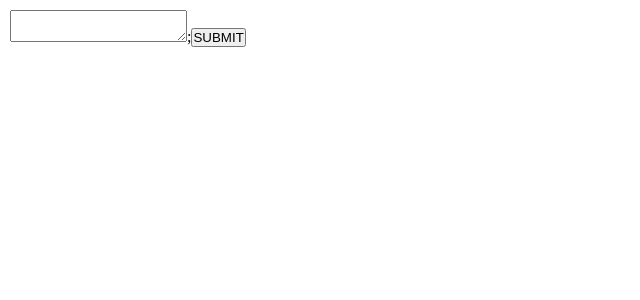
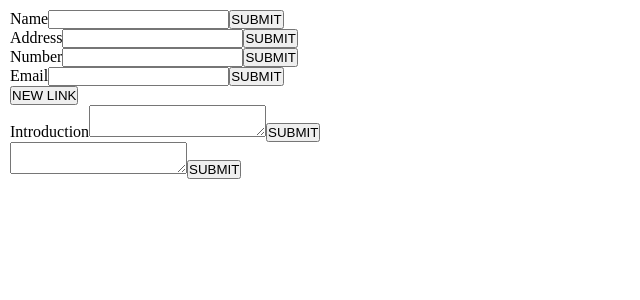
Before and after one commit to 99slayer/odin-cv-project, a React (Create React App) app: page / in a window 1280 px wide. Shown: the top 300 px of the page, without its empty margins (0-640 px from the left). Built offline with nearby package versions, Linux system fonts and the light colour scheme.

Commit message:
- Now omitting the label text property of Input will create an Input component without a label element. - Began structuring the Info component.

```diff
--- a/src/components/Info.js
+++ b/src/components/Info.js
@@ -1,13 +1,96 @@
 import React, { Component } from 'react';
+import uniqid from 'uniqid';
+import { Input } from './Input';
 
 export class Info extends Component {
   constructor(props) {
     super(props);
-  }
+
+    this.state = {
+      input: {
+        link: '',
+        id: uniqid()
+      },
+      links: [],
+      editing: false
+    };
+
+    this.handleChange = this.handleChange.bind(this);
+    this.handleKeyDown = this.handleKeyDown.bind(this);
+    this.startEditing = this.startEditing.bind(this);
+    this.addLink = this.addLink.bind(this);
+  };
+
+  handleChange = (e) => {
+    this.setState({
+      input: {
+        link: e.target.value,
+        id: this.state.input.id
+      }
+    });
+  };
+
+  handleKeyDown = (e) => {
+    if (e.key === 'Enter') {
+      this.addLink();
+    };
+  };
+
+  startEditing = (e) => {
+    this.setState({
+      editing: true
+    });
+  };
+
+  addLink = (e) => {
+    if (this.state.input.link === '') {
+      return;
+    };
+
+    this.setState({
+      links: this.state.links.concat(this.state.input),
+      input: {
+        link: '',
+        id: uniqid()
+      },
+      editing: false
+    });
+  };
 
   render() {
+    let x = 'hidden';
+    let y = null;
+
+    if (this.state.editing) {
+      x = null;
+      y = 'hidden';
+    };
+
     return (
-      <div></div>
+      <div id='info'>
+        <div id='info-name'>
+          <Input inputID="name" tag="input" inputType="text" labelText="Name"></Input>
+        </div>
+
+        <div id='info-personal'>
+          <Input inputID="address" tag="input" inputType="text" labelText="Address"></Input>
+          <Input inputID="phone" tag="input" inputType="number" labelText="Number"></Input>
+          <Input inputID="email" tag='input' inputType="text" labelText="Email"></Input>
+        </div>
+
+        <div id='info-links'>
+          <ul id='info-link-list'>
+            {this.state.links.map((link) => { return <li className='link' key={link.id}>{link.link}</li> })}
+          </ul>
+          <input id='link-input' className={x} type='text' value={this.state.input.link} onChange={this.handleChange} onKeyDown={this.handleKeyDown}></input>
+          <button id='submit-btn' className={x} onClick={this.addLink}>ADD LINK</button>
+          <button id='add-new-btn' className={y} onClick={this.startEditing}>NEW LINK</button>
+        </div>
+
+        <div id='info-introduction'>
+          <Input inputID="introduction" tag="textarea" labelText="Introduction"></Input>
+        </div>
+      </div>
     );
-  }
-}
+  };
+};
--- a/src/components/Input.js
+++ b/src/components/Input.js
@@ -1,6 +1,6 @@
 import React, { Component } from 'react';
 
-// props = inputID/tag/inputType
+// props = inputID/tag/inputType/labelText
 export class Input extends Component {
   constructor(props) {
     super(props);
@@ -12,8 +12,10 @@ export class Input extends Component {
     };
 
     this.handleChange = this.handleChange.bind(this);
+    this.handleKeyDown = this.handleKeyDown.bind(this);
     this.submitInput = this.submitInput.bind(this);
     this.editInput = this.editInput.bind(this);
+    this.createLabel = this.createLabel.bind(this);
     this.createField = this.createField.bind(this);
   };
 
@@ -21,8 +23,12 @@ export class Input extends Component {
     this.setState({
       input: e.target.value
     });
-    console.log('test');
-    console.log(this.state.input);
+  };
+
+  handleKeyDown = (e) => {
+    if (e.key === 'Enter') {
+      this.submitInput();
+    };
   };
 
   submitInput = (e) => {
@@ -42,15 +48,25 @@ export class Input extends Component {
     });
   };
 
+  createLabel = (id, text) => {
+    if (text === '' || text === undefined) {
+      return;
+    } else {
+      return <label htmlFor={id + '-input-field'}>{text}</label>
+    }
+  }
+
   createField = (tag, addClass, id, inputType = null) => {
     if (tag === 'input') {
-      return <input className={addClass} id={id + '-input-field'} type={inputType} onChange={this.handleChange}></input>
+      return <input className={addClass} id={id + '-input-field'} type={inputType} onChange={this.handleChange} onKeyDown={this.handleKeyDown}></input>
     } else if (tag === 'textarea') {
-      return <textarea className={addClass} id={id + '-input-field'} onChange={this.handleChange}></textarea>
+      return <textarea className={addClass} id={id + '-input-field'} onChange={this.handleChange} onKeyDown={this.handleKeyDown}></textarea>
     };
   };
 
   render() {
+    const {tag, inputID, inputType, labelText} = this.props
+
     let x = null;
     let y = 'hidden';
 
@@ -60,10 +76,11 @@ export class Input extends Component {
     };
 
     return (
-      <div id={this.props.inputID}>
-        {this.createField(this.props.tag, x, this.props.inputID, this.props.inputType)};
+      <div className="input-cont" id={inputID + '-input'}>
+        {this.createLabel(inputID, labelText)}
+        {this.createField(tag, x, inputID, inputType)}
         <p className={y} onClick={this.editInput}>{this.state.saved}</p>
-        <button className={x} id={this.props.inputID + '-submit-btn'} onClick={this.submitInput}>SUBMIT</button>
+        <button className={x} id={inputID + '-submit-btn'} onClick={this.submitInput}>SUBMIT</button>
       </div>
     );
   };
```
